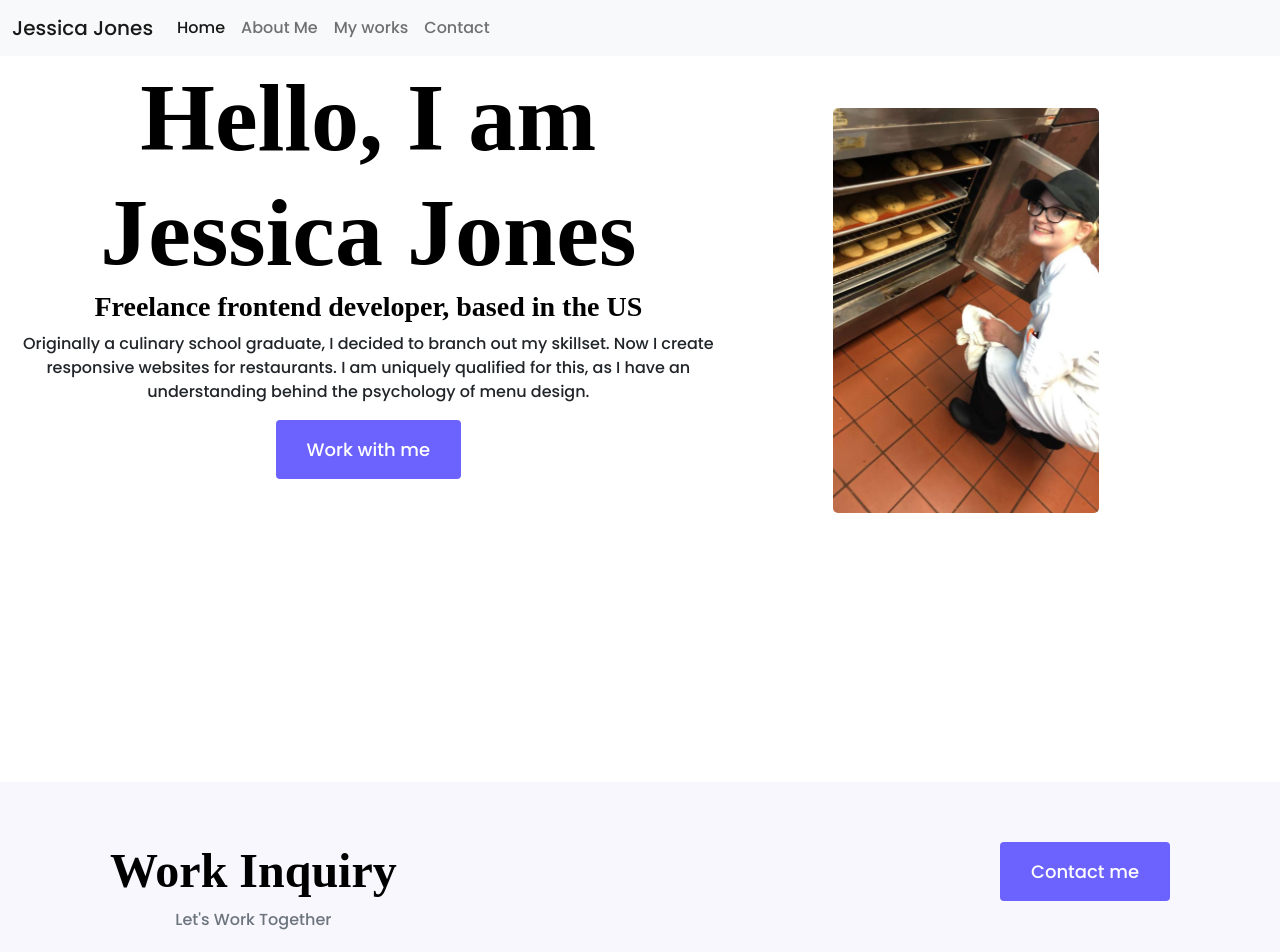
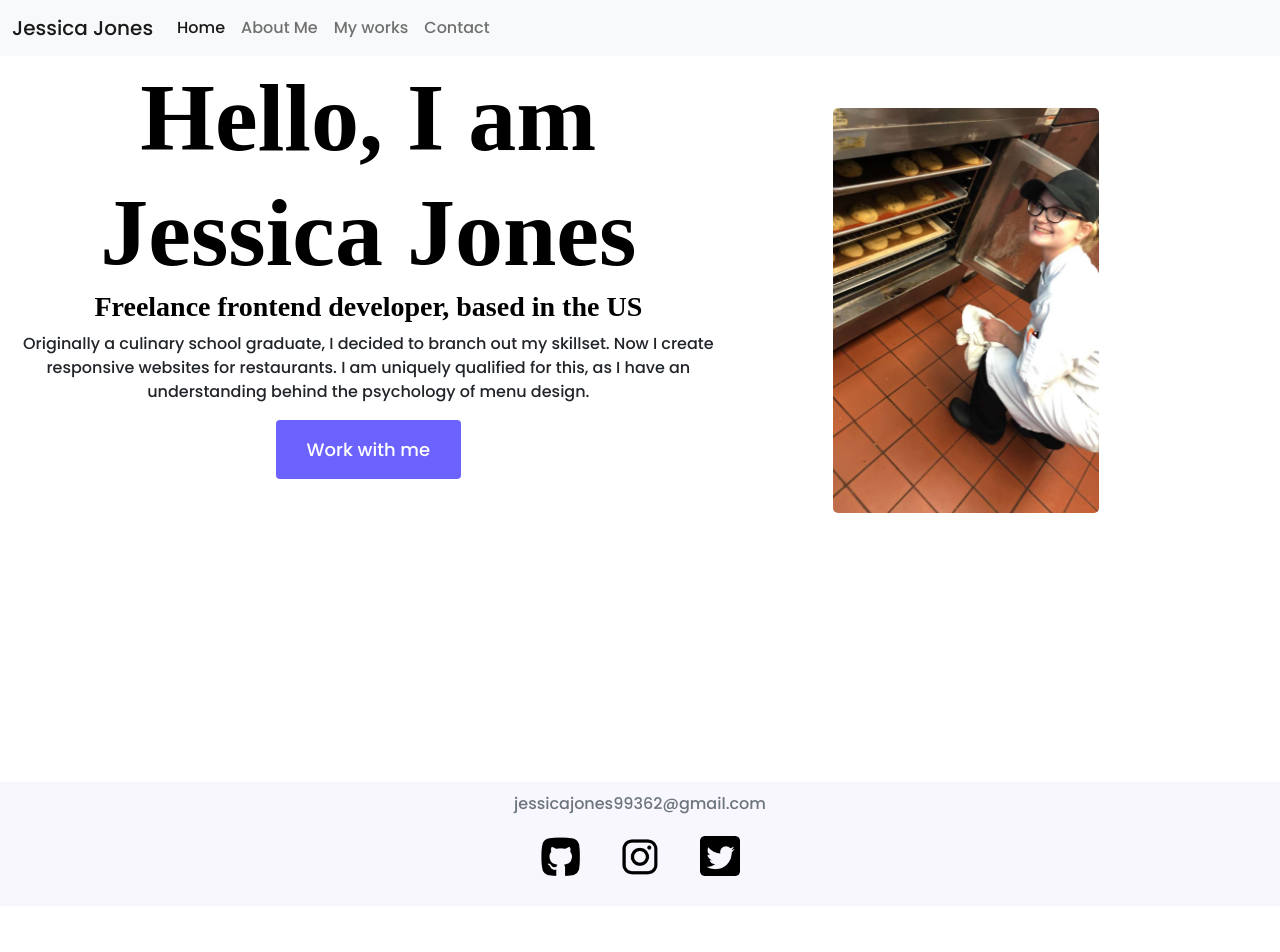
Before and after one commit to enigmajess/portfolio, a plain HTML site: page about.html in a window 1280 px wide. Shown: the top 952 px of the page. After the commit the page ends 906 px from the top, so only its background shows below. Drawn offline with nearby package versions, Linux system fonts and the light colour scheme; a web font is replaced by a local one.

Commit message:
adjusted the footer for the about page

```diff
--- a/about.html
+++ b/about.html
@@ -39,8 +39,8 @@
       </div>
     </div>
   </nav>
-   <div class="about-content">
-    <div class="row mb-5">
+   <div class="about-content justify-content-between mb-5 d-none d-md-flex">
+    <div class="row">
         <div class="col-sm-7" class="about-me">
          <h1>Hello, I am Jessica Jones</h1>
          <h3>Freelance frontend developer, based in the US</h3>
@@ -57,26 +57,15 @@
             <img src="photos/culinary-photo.jpg" alt="baking cookies" class="img-fluid mt-5" class="about-photo">
         </div>
     </div>
+
    </div>
-   <footer class="contact-box mb-5">
-    <div class="contact-footer-main justify-content-between mb-5 d-none d-md-flex align-middle">
-      <div class="contact-container">
-        <div>
-          <h4>
-            Work Inquiry
-          </h4>
-          <p class="text-muted">Let's Work Together</p>
-        </div>
-        </div>
-      <div class="contact-button-footer" >
-        <a href="contact.html" class="btn btn-branding">Contact me</a>
-      </div>
-      </div>
-    </div>
+   <footer class="row">
+    <div class="contact-footer-about">
+
       <a href="mailto:jessicajones99362@gmail.com" class="text-muted text-decoration-none mt-10px">
         jessicajones99362@gmail.com
     </a>
-    <div class="social-links">
+      <div class="social-links mt-10px">
         <a href="https://github.com/enigmajess?tab=repositories" target="_blank">
         <img  class="social-link-btn" src="/photos/github_icon.png" alt="github">
         </a>
@@ -86,7 +75,8 @@
           <a href="https://twitter.com/enigmajess" target="_blank">
             <img class="social-link-btn" src="/photos/tweet_twitter_twitter logo_icon.png" alt="twitter">
             </a>
+          </footer>
   </div>
-  </footer>
+
 </body>
 </html>
```
Lines whose indentation alone changed are shown as unchanged.
